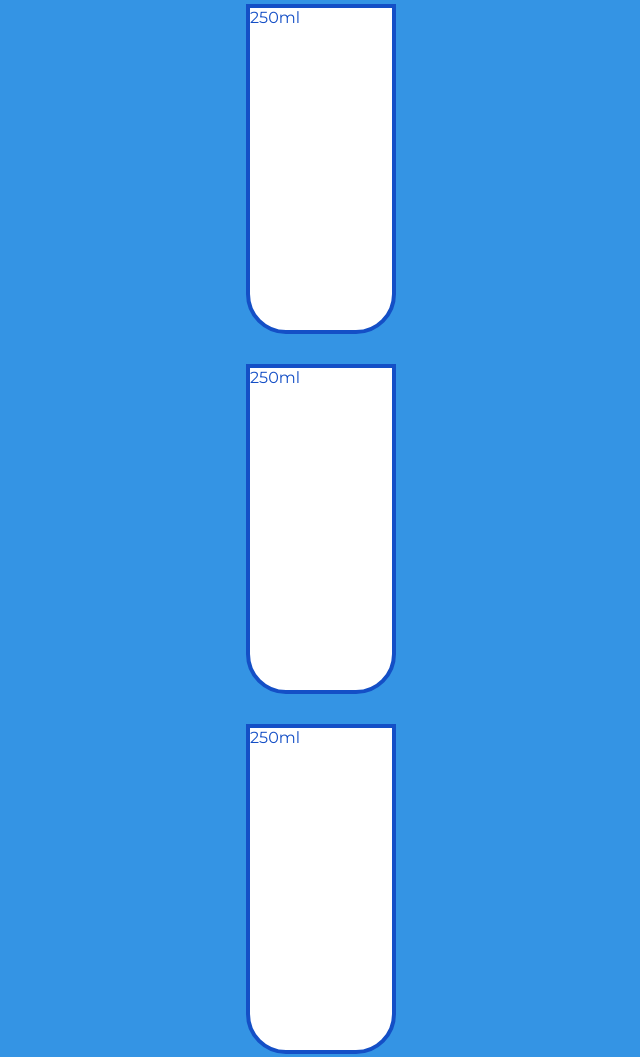
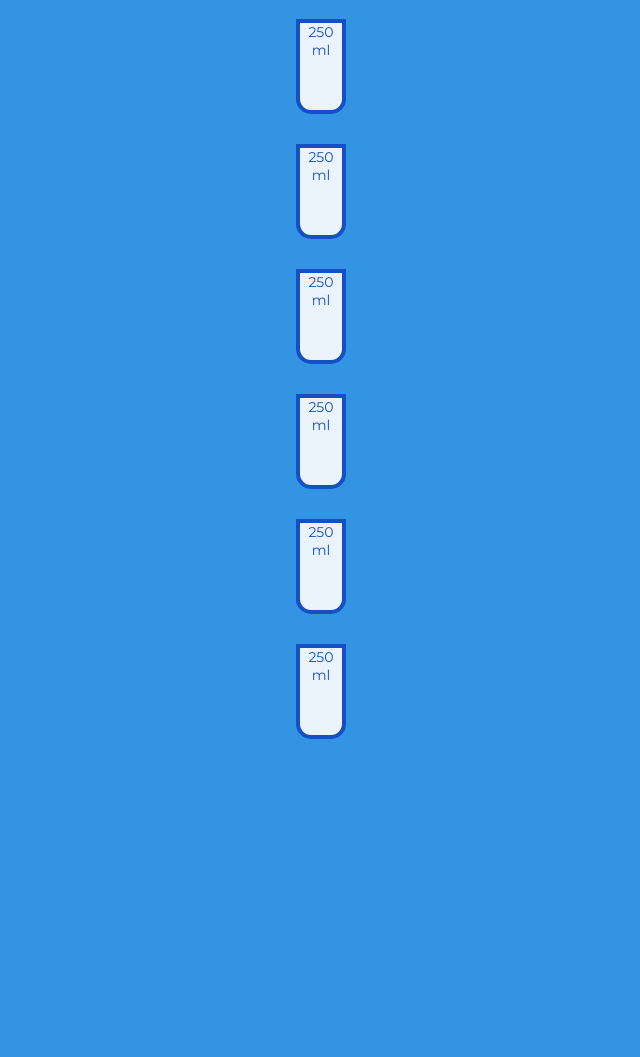
Before and after one commit to o0p/drink-water, a plain HTML site: page index.html in a window 1280 px wide. Shown: the part 927-1984 px from the top of the page, without its empty margins (319-959 px from the left). After the commit the page ends 1711 px from the top, so only its background shows below. Drawn offline with Linux system fonts and the light colour scheme.

Commit message:
Add cup-small style

```diff
--- a/index.html
+++ b/index.html
@@ -27,15 +27,15 @@
         <p class="text">Select how many glasses of water that you have drank</p>
 
         <div class="cups">
-            <div class="cup cup-small full">250ml</div>
-            <div class="cup cup-small full">250ml</div>
-            <div class="cup cup-small">250ml</div>
-            <div class="cup cup-small">250ml</div>
-            <div class="cup cup-small">250ml</div>
-            <div class="cup cup-small">250ml</div>
-            <div class="cup cup-small">250ml</div>
-            <div class="cup cup-small">250ml</div>
-            <div class="cup cup-small">250ml</div>
+            <div class="cup cup-small full">250 ml</div>
+            <div class="cup cup-small full">250 ml</div>
+            <div class="cup cup-small">250 ml</div>
+            <div class="cup cup-small">250 ml</div>
+            <div class="cup cup-small">250 ml</div>
+            <div class="cup cup-small">250 ml</div>
+            <div class="cup cup-small">250 ml</div>
+            <div class="cup cup-small">250 ml</div>
+            <div class="cup cup-small">250 ml</div>
         </div>
 
 
--- a/style.css
+++ b/style.css
@@ -38,3 +38,17 @@ h3 {
     flex-direction: column;
     overflow: hidden;
 }
+
+.cup.cup-small {
+    height: 5.9375rem;
+    width: 3.125rem;
+    border-radius: 0 0 0.9375rem 0.9375rem;
+    background-color: rgba(255, 255, 255, 0.9);
+    cursor: pointer;
+    font-size: 0.875rem;
+    align-items: center;
+    justify-content: center;
+    text-align: center;
+    margin-bottom: 0.3125rem;
+    transition: 0.3s ease;
+}
```
